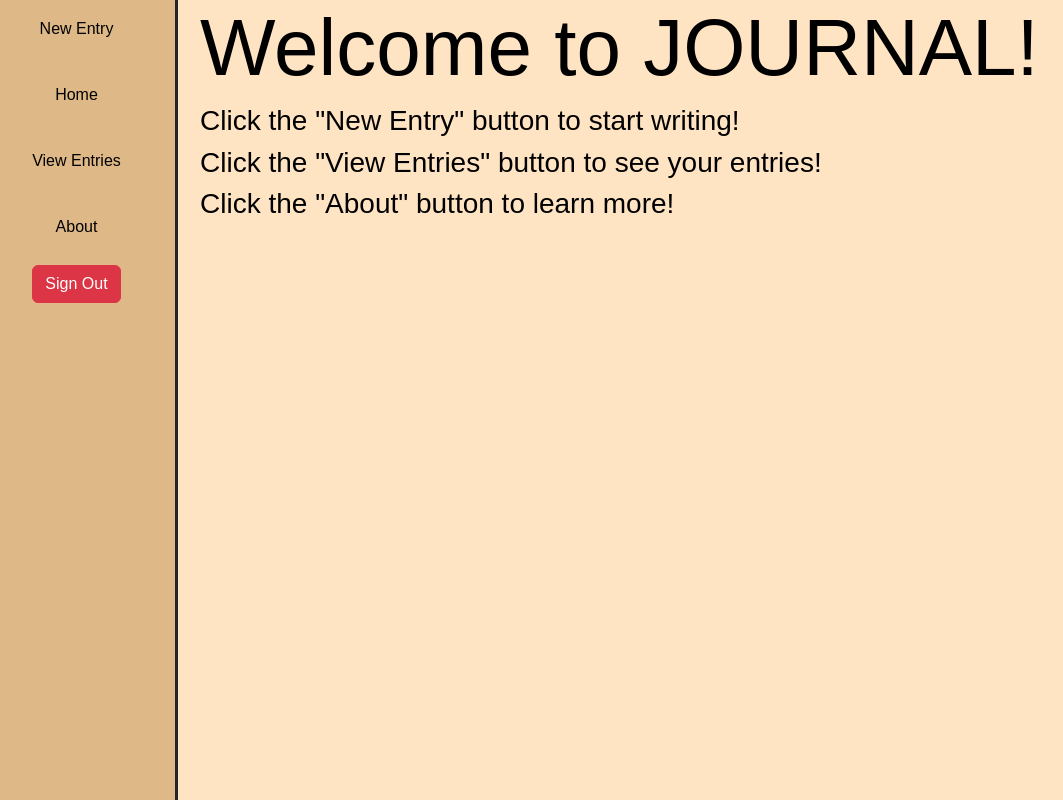
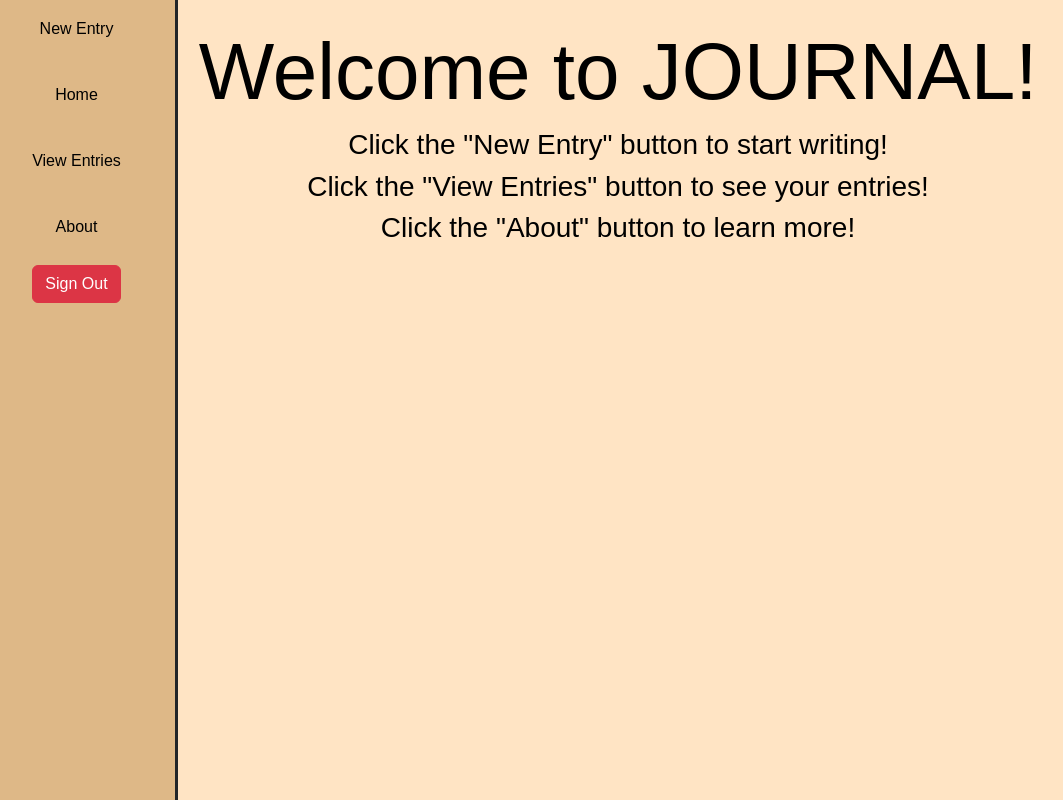
Before and after one commit to JustinYSJSU/react_journal, a React (Create React App) app: page /home in a window 1280 px wide. Shown: the whole page, without its empty margins (22-1085 px from the left). Built offline with nearby package versions, Linux system fonts and the light colour scheme; no server answers.

Commit message:
display inline for home screen

```diff
--- a/src/css/home.css
+++ b/src/css/home.css
@@ -2,7 +2,7 @@
 #home-info {
     text-align: center;
     color: black;
-    overflow-wrap: normal;
+    display: inline;
   }
 
 /* Media query for screens with a width of 768 pixels or less (e.g., smartphones) */
```
Also changed, not shown: firebase.json.
